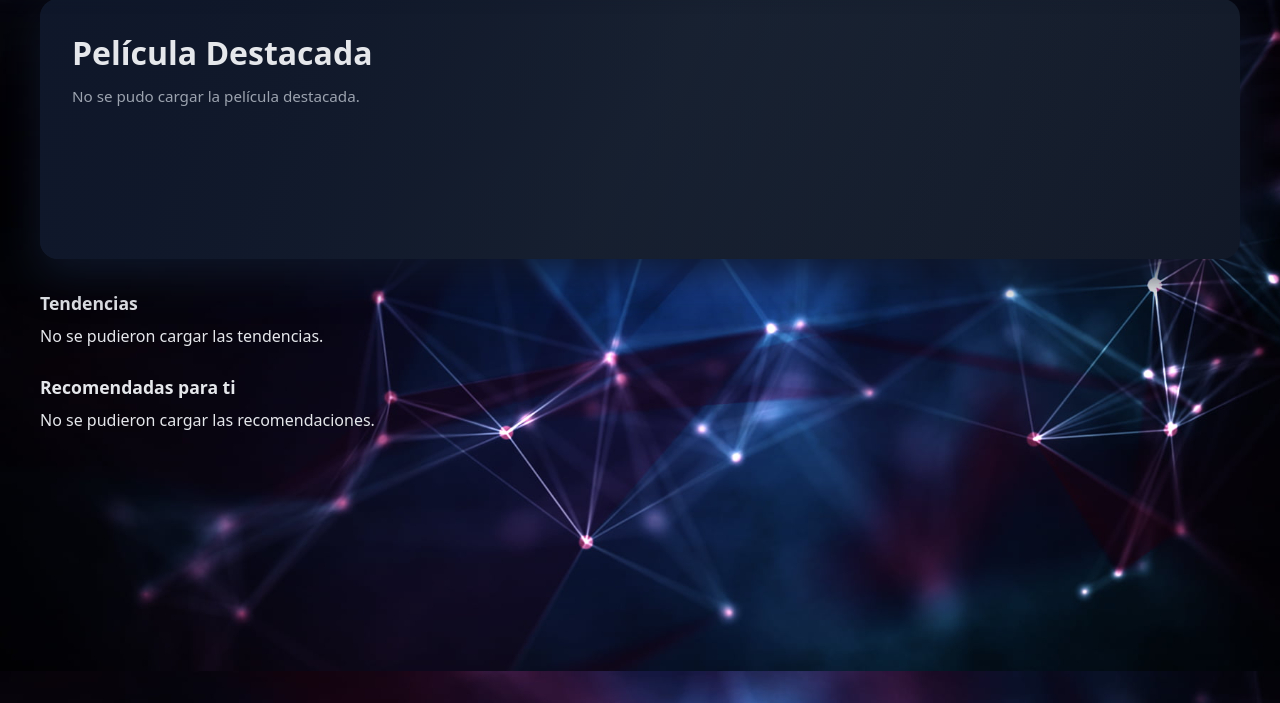
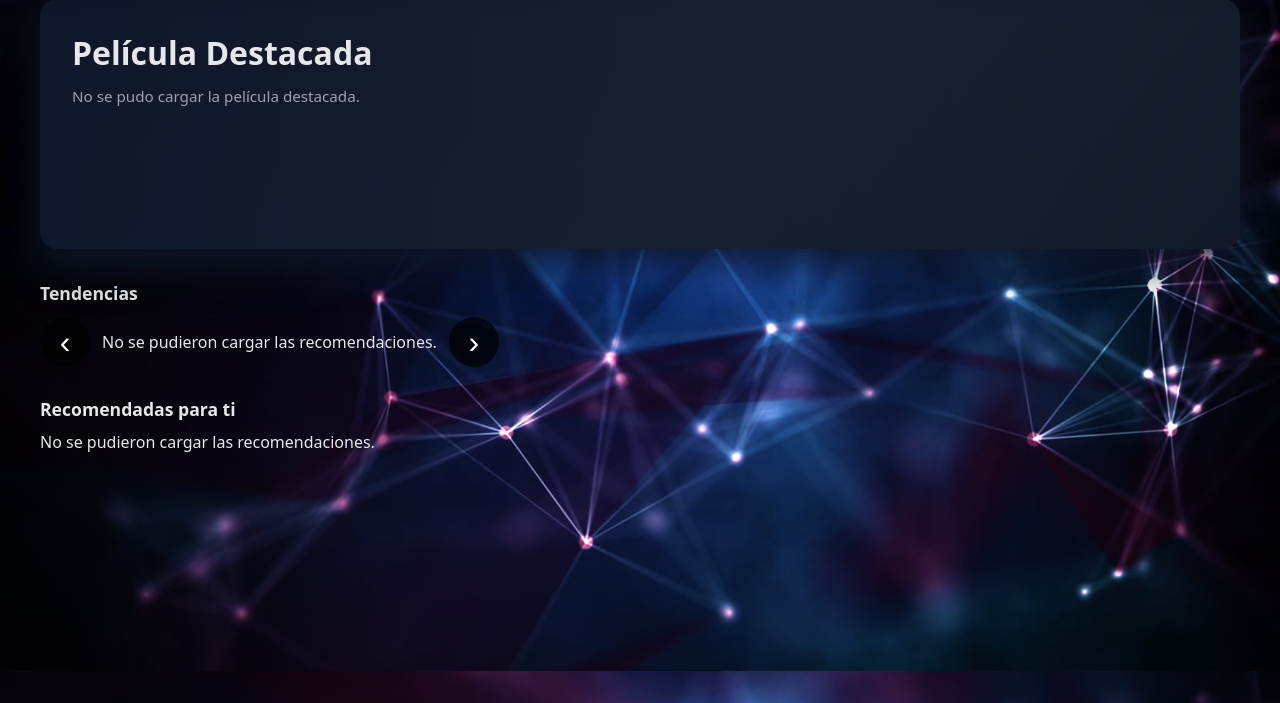
Before and after one commit to AngelMoralesChazari/WebDB, a Flask app: page / in a window 1280 px wide. Shown: the part 97-800 px from the top of the page. Run offline with Flask 3, Linux system fonts and the light colour scheme.

Commit message:
Detalles Menores esteticos del padding

```diff
--- a/models.py
+++ b/models.py
@@ -1,6 +1,6 @@
 from db import get_connection
 
-
+#Banner
 def obtener_peliculas(limit=20):
     print(">>> obtener_peliculas() llamado, limit =", limit)
 
@@ -60,7 +60,7 @@ def obtener_peliculas(limit=20):
 
     return peliculas
 
-
+#Tendencias
 def obtener_pelicula_aleatoria():
     """
     Obtiene UNA película aleatoria desde la tabla dbo.mymoviedb.
@@ -114,7 +114,7 @@ def obtener_pelicula_aleatoria():
     finally:
         conn.close()
 
-
+#Recomendadas
 def obtener_peliculas_aleatorias(limit=10):
     """
     Obtiene varias películas aleatorias.
--- a/static/styles.css
+++ b/static/styles.css
@@ -111,7 +111,7 @@ body {
 /* HERO */
 .hero {
   position: relative;
-  height: 260px;
+  height: 250px;
   border-radius: 18px;
   overflow: hidden;
   margin-bottom: 32px;
@@ -269,3 +269,84 @@ body {
     grid-template-columns: repeat(2, minmax(120px, 1fr));
   }
 }
+
+/* ========== CARRUSEL HORIZONTAL ========== */
+.carousel-container {
+    position: relative;
+    display: flex;
+    align-items: center;
+    gap: 12px;
+}
+
+.carousel-wrapper {
+    display: flex;
+    gap: 16px;
+    overflow-x: auto;
+    scroll-behavior: smooth;
+    padding: 16px 0;
+    scrollbar-width: none;
+    -ms-overflow-style: none;
+}
+.carousel-wrapper::-webkit-scrollbar {
+    display: none;
+}
+
+.movie-card-carousel {
+    min-width: 200px;
+    max-width: 200px;
+    border-radius: 18px;
+    overflow: hidden;
+    transition: transform 0.3s ease, box-shadow 0.3s ease;
+    cursor: pointer;
+    flex-shrink: 0;
+}
+
+.movie-card-carousel:hover {
+    transform: scale(1.05);
+    box-shadow: 0 5px 15px rgba(0, 0, 0, 0.5);
+    outline: 3px solid var(--accent);
+}
+
+.movie-card-carousel .movie-cover {
+    width: 100%;
+    height: 280px;
+    background: linear-gradient(135deg, #667eea 0%, #764ba2 100%);
+}
+
+.movie-card-carousel .movie-title {
+    font-size: 15px;
+    font-weight: 600;
+    margin: 12px 12px 6px;
+}
+
+.movie-card-carousel .movie-meta {
+    font-size: 13px;
+    margin: 0 12px 12px;
+}
+
+/* Botones de navegación */
+.carousel-btn {
+    background: rgba(0, 0, 0, 0.7);
+    color: white;
+    border: none;
+    width: 50px;
+    height: 50px;
+    border-radius: 50%;
+    font-size: 32px;
+    cursor: pointer;
+    transition: background 0.3s ease, transform 0.2s ease;
+    display: flex;
+    align-items: center;
+    justify-content: center;
+    z-index: 10;
+    flex-shrink: 0;
+}
+
+.carousel-btn:hover {
+    background: rgba(0, 0, 0, 0.9);
+    transform: scale(1.1);
+}
+
+.carousel-btn:active {
+    transform: scale(0.95);
+}
--- a/templates/index.html
+++ b/templates/index.html
@@ -1,11 +1,29 @@
 <!DOCTYPE html>
 <html lang="es">
+
 <head>
     <meta charset="UTF-8">
     <title>Pelis - UAGRO</title>
     <meta name="viewport" content="width=device-width, initial-scale=1.0">
     <link rel="stylesheet" href="{{ url_for('static', filename='styles.css') }}">
 </head>
+
+<script>
+    function scrollCarousel(direction) {
+        const carousel = document.getElementById('carouselRecomendadas');
+        const scrollAmount = 400; // píxeles a desplazar
+
+        if (direction === 'left') {
+            carousel.scrollBy({ left: -scrollAmount, behavior: 'smooth' });
+        } else {
+            carousel.scrollBy({ left: scrollAmount, behavior: 'smooth' });
+        }
+    }
+</script>
+</body>
+
+</html>
+
 <body>
     <header class="site-header">
         <div class="logo-area">
@@ -27,16 +45,13 @@
 
     <main class="main-content">
         <!-- HERO (película destacada desde BD) -->
-    <section class="hero"
-             {% if destacada and destacada.poster %}
-             style="
+        <section class="hero" {% if destacada and destacada.poster %} style="
                 background-image:
                     linear-gradient(to right, rgba(2,6,23,0.95), rgba(2,6,23,0.6), transparent),
                     url('{{ destacada.poster }}');
                 background-size: cover;
                 background-position: center top;
-             "
-             {% endif %}>
+             " {% endif %}>
             <div class="hero-overlay"></div>
             <div class="hero-content">
                 {% if destacada %}
@@ -60,13 +75,15 @@
         </section>
 
         <!-- FILA DE PELÍCULAS: Tendencias (aleatorias) -->
+        <!-- FILA DE PELÍCULAS: Recomendadas (carrusel horizontal) -->
         <section class="row">
             <h2 class="row-title">Tendencias</h2>
-        <div class="row-cards">
-            {% for peli in tendencias %}
-                <article class="movie-card">
-                    <div class="movie-cover"
-                         style="
+            <div class="carousel-container">
+                <button class="carousel-btn carousel-btn-left" onclick="scrollCarousel('left')">‹</button>
+                <div class="carousel-wrapper" id="carouselRecomendadas">
+                    {% for peli in recomendadas %}
+                    <article class="movie-card-carousel">
+                        <div class="movie-cover" style="
                          {% if peli.poster %}
                              background-image: url('{{ peli.poster }}');
                              background-size: cover;
@@ -81,8 +98,10 @@
                         </p>
                     </article>
                     {% else %}
-                <p>No se pudieron cargar las tendencias.</p>
+                    <p>No se pudieron cargar las recomendaciones.</p>
                     {% endfor %}
+                </div>
+                <button class="carousel-btn carousel-btn-right" onclick="scrollCarousel('right')">›</button>
             </div>
         </section>
 
@@ -92,8 +111,7 @@
             <div class="row-cards">
                 {% for peli in recomendadas %}
                 <article class="movie-card">
-                    <div class="movie-cover"
-                         style="
+                    <div class="movie-cover" style="
                          {% if peli.poster %}
                              background-image: url('{{ peli.poster }}');
                              background-size: cover;
@@ -115,4 +133,5 @@
     </main>
 
 </body>
+
 </html>
```
Lines whose indentation alone changed are shown as unchanged.
